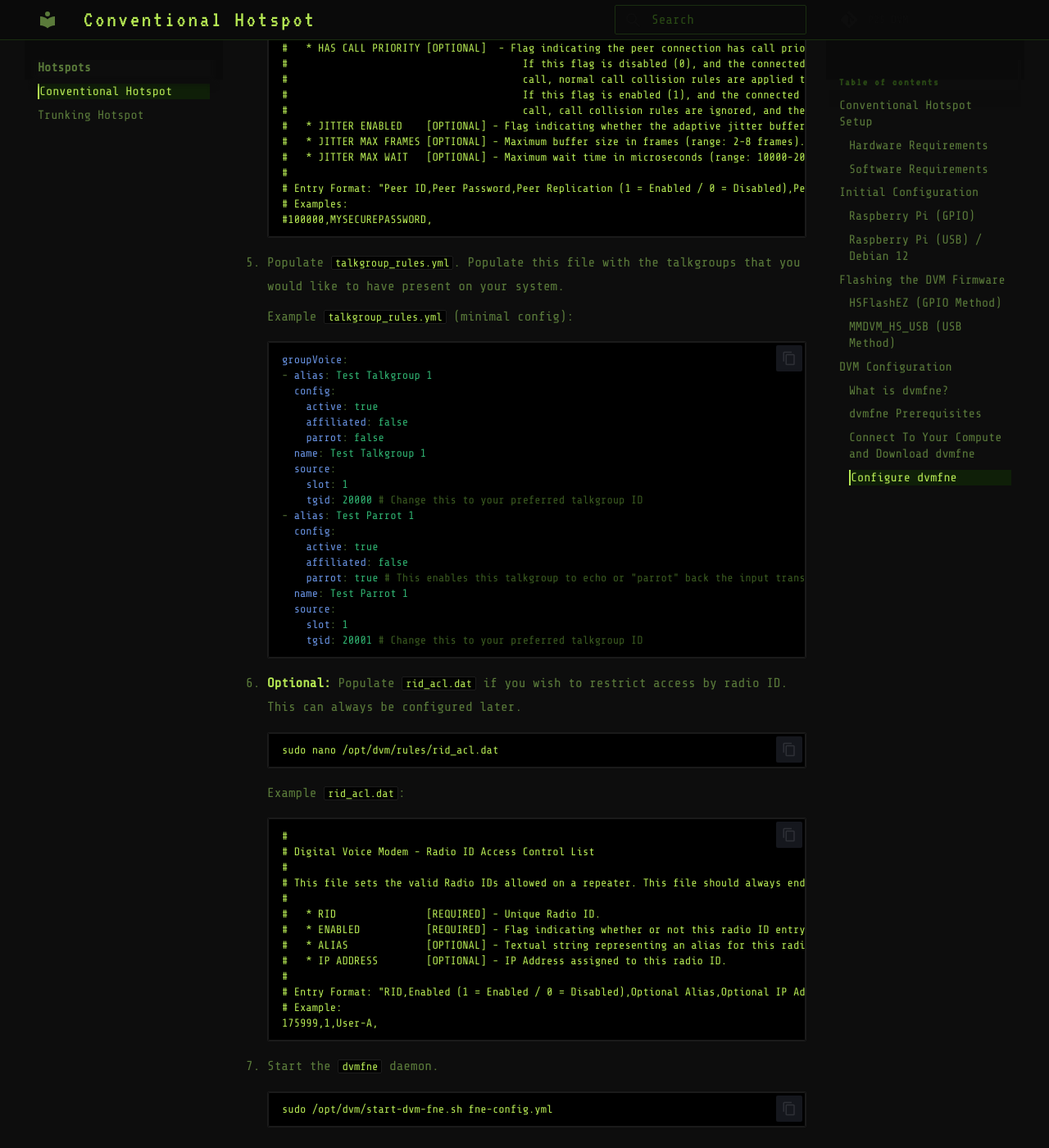
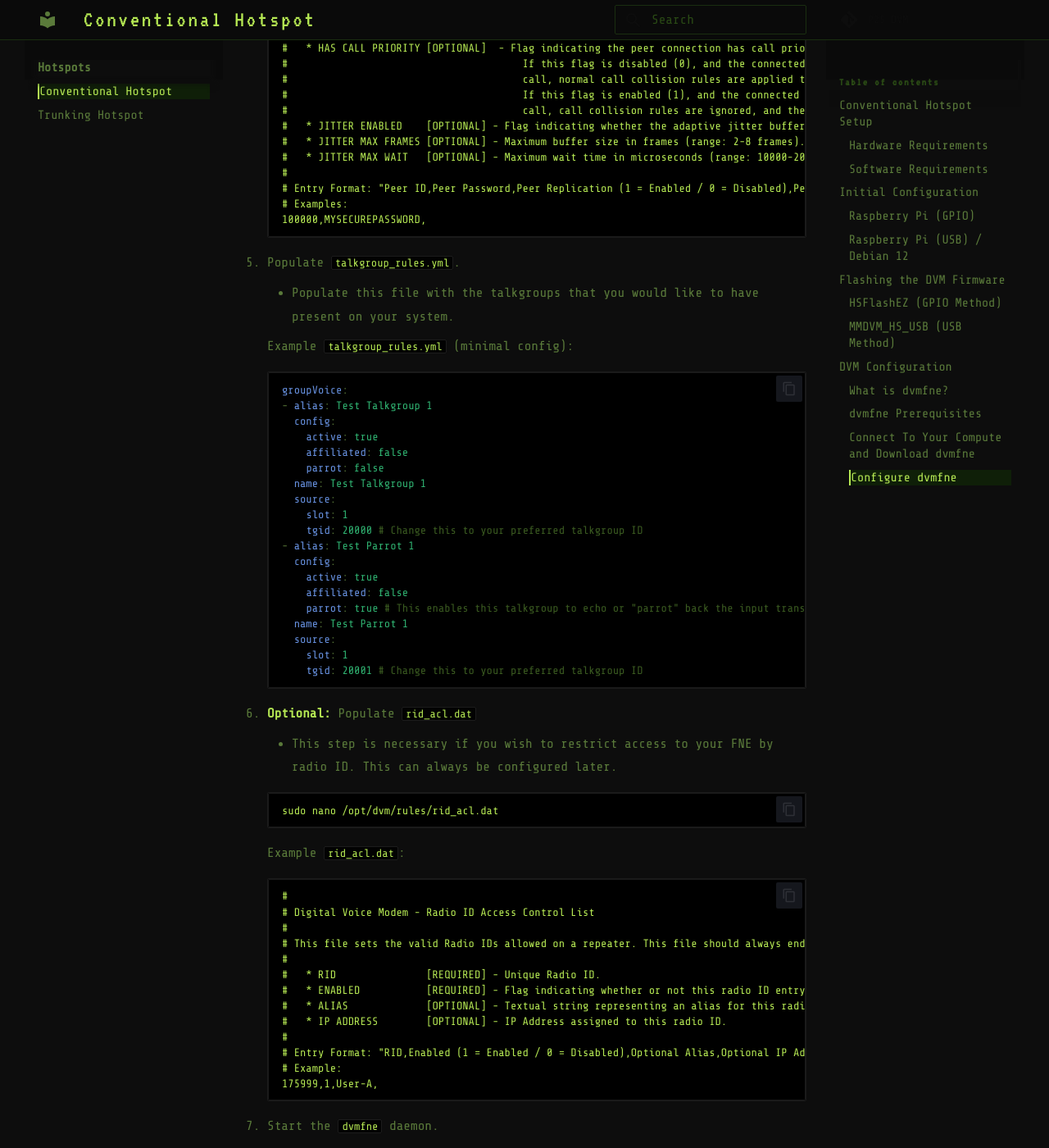
Before and after one commit to p25-dvm/p25-dvm.github.io, an MkDocs documentation site: the page built from docs/conventional-hotspot/conventional-hotspot.md, in a window 1280 px wide and 1400 px high, scrolled down 7927 px. Shown: the whole window at 82% size. Built offline with MkDocs 1.6.1 and Material for MkDocs 9.7.7, drawn with Linux system fonts in a browser that asks for light colours.

Commit message:
Update conventional-hotspot.md

````diff
--- a/docs/conventional-hotspot/conventional-hotspot.md
+++ b/docs/conventional-hotspot/conventional-hotspot.md
@@ -297,10 +297,11 @@ The next sections will cover the configuration of `dvmfne` and `dvmhost`. These
     #
     # Entry Format: "Peer ID,Peer Password,Peer Replication (1 = Enabled / 0 = Disabled),Peer Alias (optional),Can Request Keys (1 = Enabled / 0 = Disabled),Can Issue Inhibit (1 = Enabled / 0 = Disabled),Has Call Priority (1 = Enabled / 0 = Disabled),Jitter Enabled (1 = Enabled / 0 = Disabled),Jitter Max Size, Jitter Max Wait<newline>"
     # Examples:
-    #100000,MYSECUREPASSWORD,
+    100000,MYSECUREPASSWORD,
     ```
 
-5. Populate `talkgroup_rules.yml`. Populate this file with the talkgroups that you would like to have present on your system.
+5. Populate `talkgroup_rules.yml`.
+    - Populate this file with the talkgroups that you would like to have present on your system.
 
     Example `talkgroup_rules.yml` (minimal config):
 
@@ -326,7 +327,8 @@ The next sections will cover the configuration of `dvmfne` and `dvmhost`. These
         tgid: 20001 # Change this to your preferred talkgroup ID
     ```
 
-6. **Optional:** Populate `rid_acl.dat` if you wish to restrict access by radio ID. This can always be configured later.
+7. **Optional:** Populate `rid_acl.dat`
+    - This step is necessary if you wish to restrict access to your FNE by radio ID. This can always be configured later.
 
     ```bash
     sudo nano /opt/dvm/rules/rid_acl.dat
````
Also changed, not shown: other parts of docs/conventional-hotspot/conventional-hotspot.md (+1 -1 lines).
